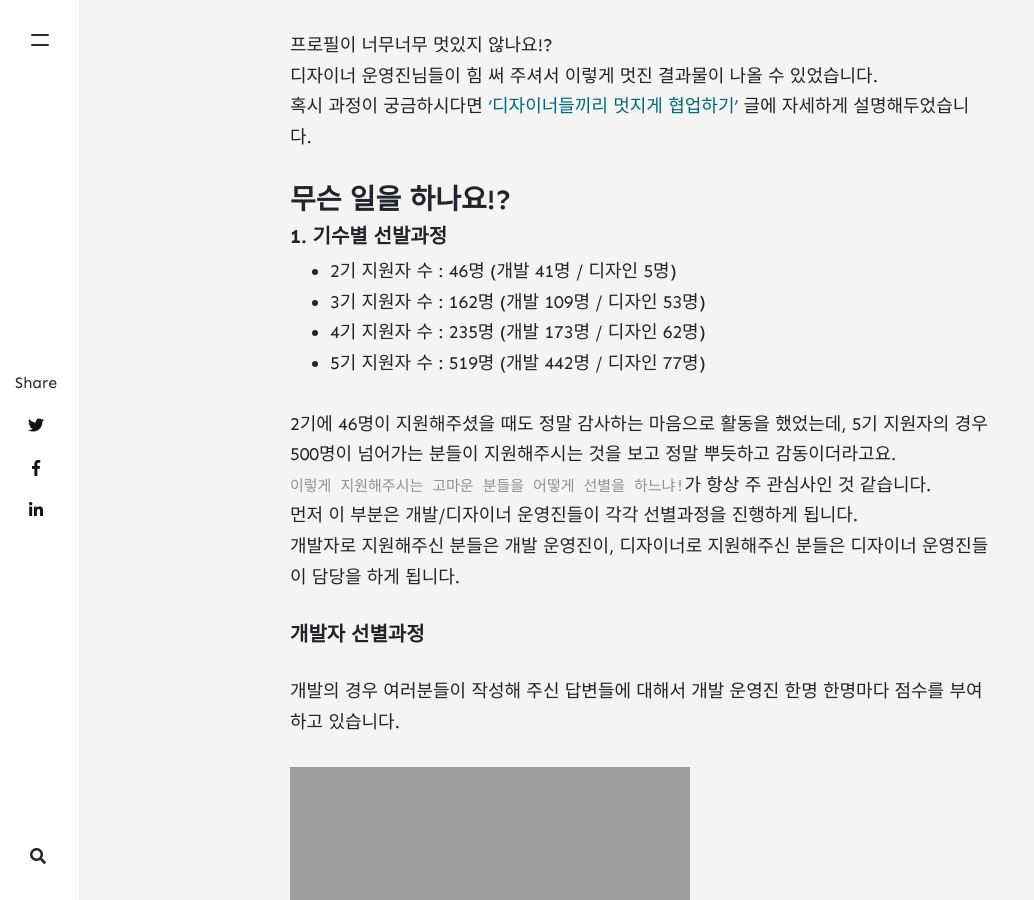
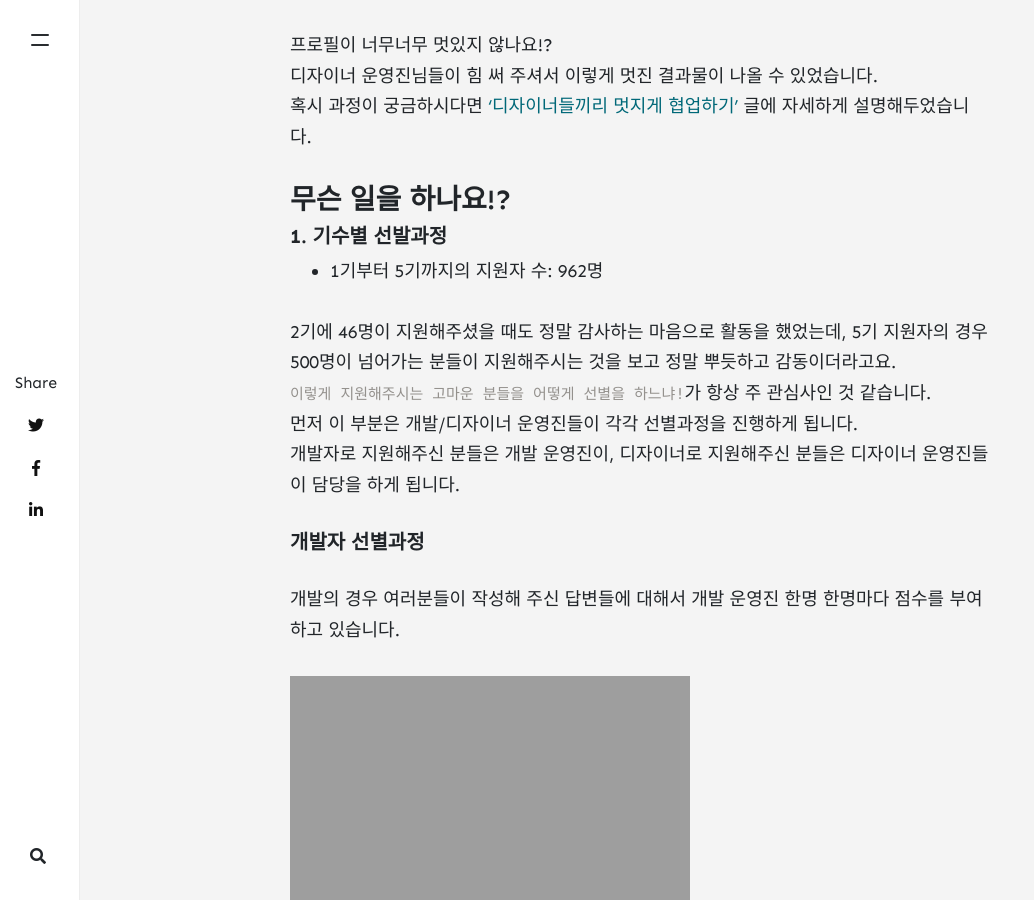
Before and after one commit to DNDACADEMY/dndacademy.github.io, a Jekyll site: the page built from _posts/2021-07-26-dnd-info.md, in a window 1280 px wide and 900 px high, scrolled down 4006 px. Shown: the whole window, without its empty margins (0-1034 px from the left). Built offline with Jekyll 4.4.1, drawn with Linux system fonts in a browser that asks for light colours; nearby versions of some CDN libraries; comment, search, counter and statistics services are not loaded.

Commit message:
docs(dnd-info): 지원자수 변경

```diff
--- a/_posts/2021-07-26-dnd-info.md
+++ b/_posts/2021-07-26-dnd-info.md
@@ -56,10 +56,7 @@ DND는 Developer & Designer의 줄임말로 개발자&디자이너 연합 동아
 
 ##### 1. 기수별 선발과정
 
-- 2기 지원자 수 : 46명 (개발 41명 / 디자인 5명)
-- 3기 지원자 수 : 162명 (개발 109명 / 디자인 53명)
-- 4기 지원자 수 : 235명 (개발 173명 / 디자인 62명)
-- 5기 지원자 수 : 519명 (개발 442명 / 디자인 77명)
+- 1기부터 5기까지의 지원자 수: 962명
 
 2기에 46명이 지원해주셨을 때도 정말 감사하는 마음으로 활동을 했었는데, 5기 지원자의 경우 500명이 넘어가는 분들이 지원해주시는 것을 보고 정말 뿌듯하고 감동이더라고요.
 `이렇게 지원해주시는 고마운 분들을 어떻게 선별을 하느냐!`가 항상 주 관심사인 것 같습니다.
```
